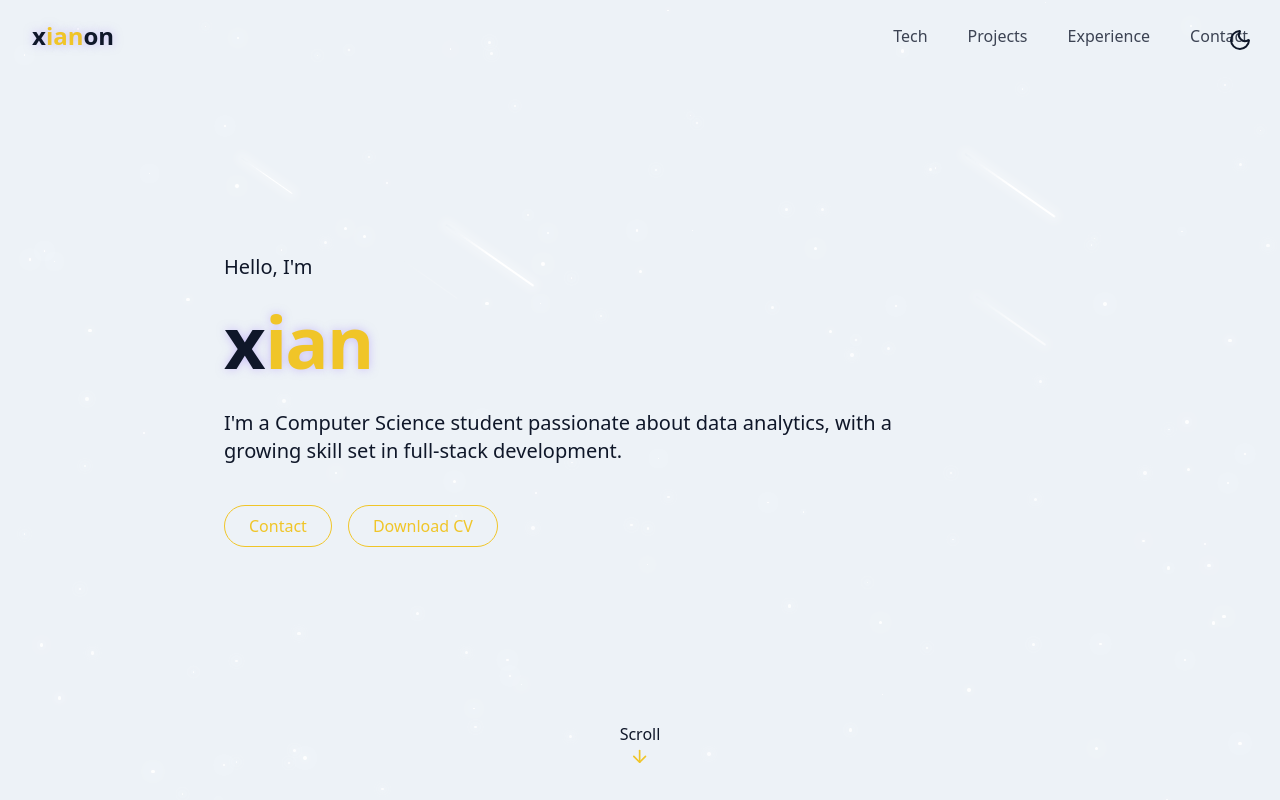
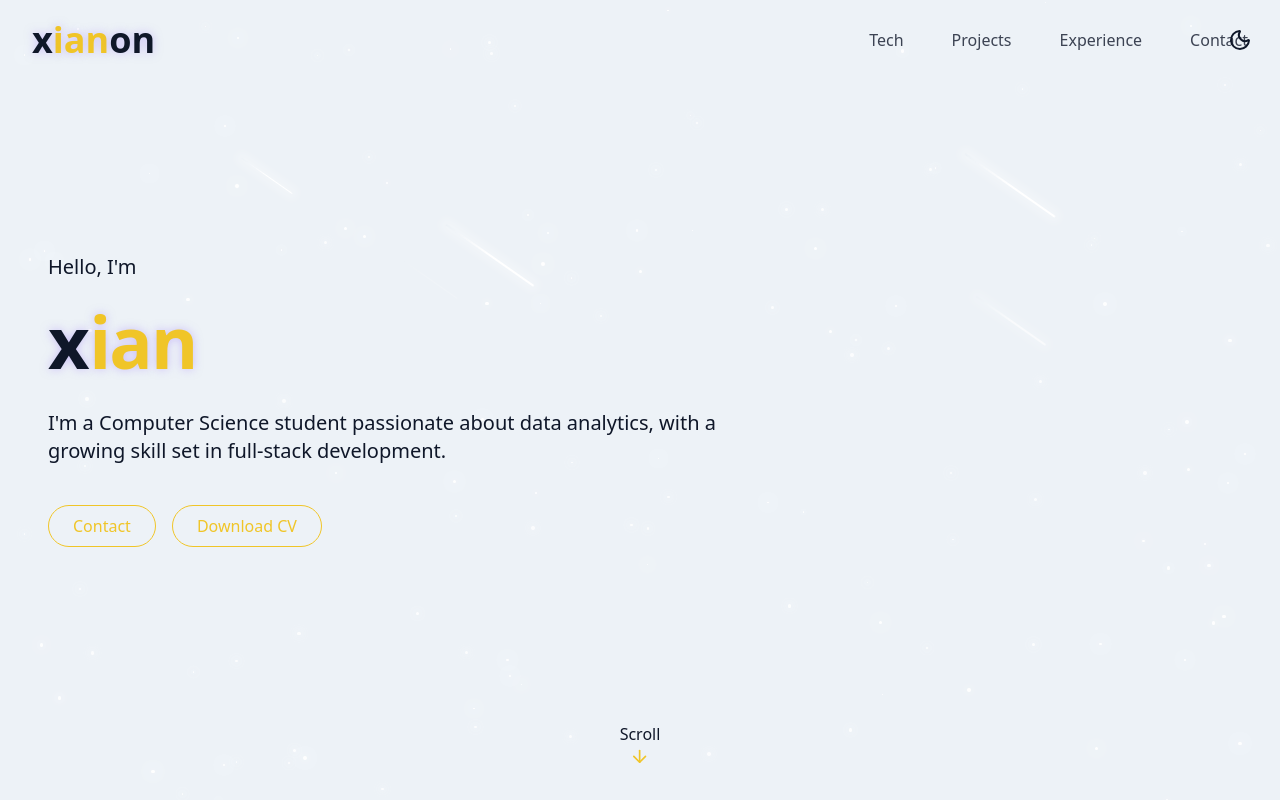
Before and after one commit to xianonnnnn/xianon-portfolio, a React (Vite) app: page / in a window 1280 px wide. Built offline with nearby package versions, Linux system fonts and the light colour scheme.

Commit message:
Modified container size

```diff
--- a/src/components/HomeSection.jsx
+++ b/src/components/HomeSection.jsx
@@ -6,7 +6,7 @@ export const HomeSection = () => {
             id="home"
             className="relative min-h-screen flex flex-col items-center md:items-start justify-center px-4"
             >
-            <div className="container max-w-4xl mx-auto text-center md:text-left z-10">
+            <div className="container max-w-8xl mx-auto text-center md:text-left z-10">
                 <div className="space-y-6">
                 <p className="text-lg md:text-xl text-muted-foreground max-w-2xl mx-auto md:mx-0 opacity-0 animate-fade-in">
                     Hello, I'm
--- a/src/components/Navbar.jsx
+++ b/src/components/Navbar.jsx
@@ -31,14 +31,14 @@ export const Navbar = () => {
             )}
         >
             <div className="container flex items-center justify-between">
-                <a className="text-2xl font-bold text-primary flex items-center" href ="#home">
+                <a className="text-4xl font-bold text-primary flex items-center" href ="#home">
                     <span className="text-glow">
                         <span className="text-glow text-foreground"> x</span>ian<span className="text-glow text-foreground">on</span>
                     </span>
                 </a>
 
                 {/* desktop nav */}
-                <div className="hidden md:flex space-x-10">
+                <div className="hidden md:flex space-x-12">
                     {navItems.map((item, key) => (
                         <a key={key} href={item.href} className="text-foreground/80 hover:text-primary transition-colors duration-300">
                             {item.name}
```
